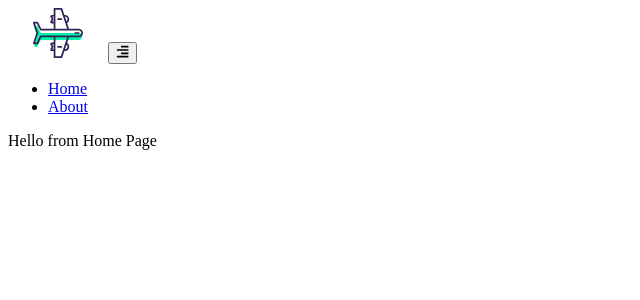
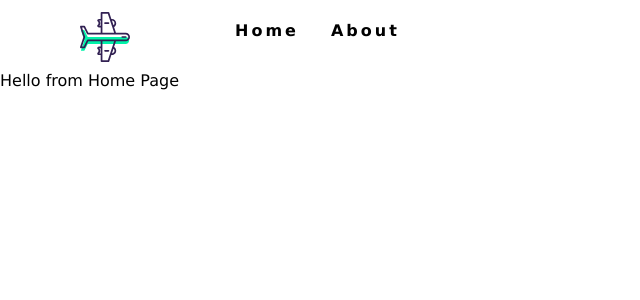
Before and after one commit to SJoshi7/Fly-High, a React (Create React App) app: page / in a window 1280 px wide. Shown: the top 300 px of the page, without its empty margins (0-640 px from the left). Built offline with nearby package versions, Linux system fonts and the light colour scheme.

Commit message:
added nav style

```diff
--- /dev/null
+++ b/src/App.css
@@ -0,0 +1,90 @@
+*{
+  margin: 0;
+  padding: 0;
+  box-sizing: border-box;
+}
+
+:root{
+  --primaryColor: #00F2A9;
+  --mainTransition: all 0.3s linear;
+  --mainSpacing: 3px;
+}
+
+body {
+  padding-top: 70px;
+  color: black;
+  background: white;
+  font-family: Verdana, Geneva, Tahoma, sans-serif;
+  line-height: 1.4;
+}
+
+/* Navbar */
+.navbar {
+  position: fixed;
+  top: 0;
+  left: 0;
+  width: 100%;
+  padding: 0.75rem 2rem;
+  z-index: 1;
+}
+
+.nav-header {
+  display: flex;
+  justify-content: space-between;
+}
+
+.nav-btn{
+  background: transparent;
+  border:none;
+  cursor: pointer;
+  outline:none;
+}
+
+.nav-icon{
+  font-size: 1.5rem;
+  color:var(--primaryColor);
+}
+.nav-links {
+  height: 0;
+  overflow: hidden;
+  transition: var(--mainTransition);
+  list-style-type: none;
+}
+.nav-links a {
+  display: block;
+  text-decoration: none;
+  padding: 1rem 0;
+  color: black;
+  transition: var(--mainTransition);
+  text-align: center;
+  font-size: 1rem;
+  font-weight: 600;
+  letter-spacing: var(--mainSpacing);
+}
+.nav-links a:hover {
+  color: var(--primaryColor);
+}
+
+.show-nav {
+  height: 100px;
+}
+@media screen and (min-width: 768px) {
+  .nav-btn {
+    display: none;
+  }
+  .nav-center {
+    max-width: 1170px;
+    margin: 0 auto;
+    display: flex;
+  }
+  .nav-links {
+    height: auto;
+    display: flex;
+    margin-left: 4rem;
+  }
+  .nav-links a {
+    margin: 0 1rem;
+    padding: 0.5rem 0;
+  }
+}
+/* end of navbar */
--- a/src/App.js
+++ b/src/App.js
@@ -1,4 +1,5 @@
 import React from 'react';
+import "./App.css";
 import Home from './pages/Home';
 import FlightDetails from './pages/FlightDetails';
 import Error from './pages/Error';
```
